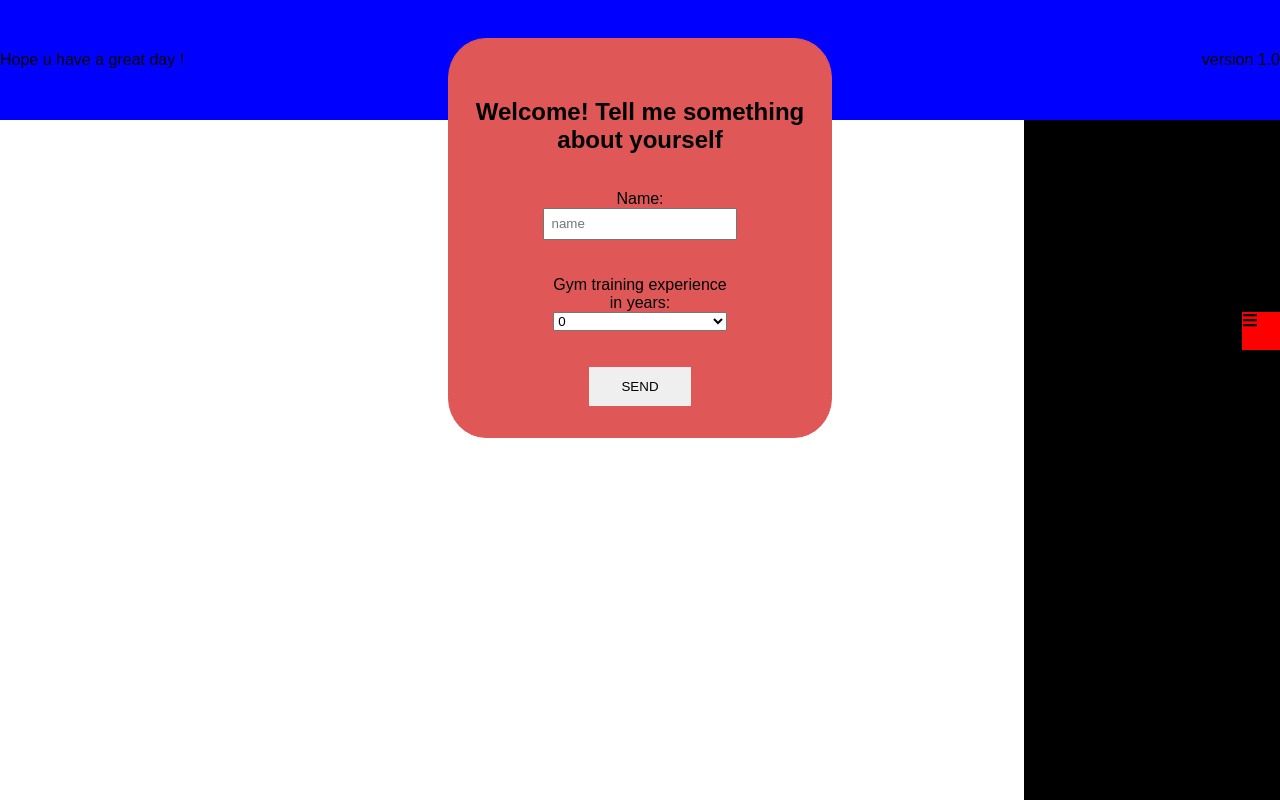
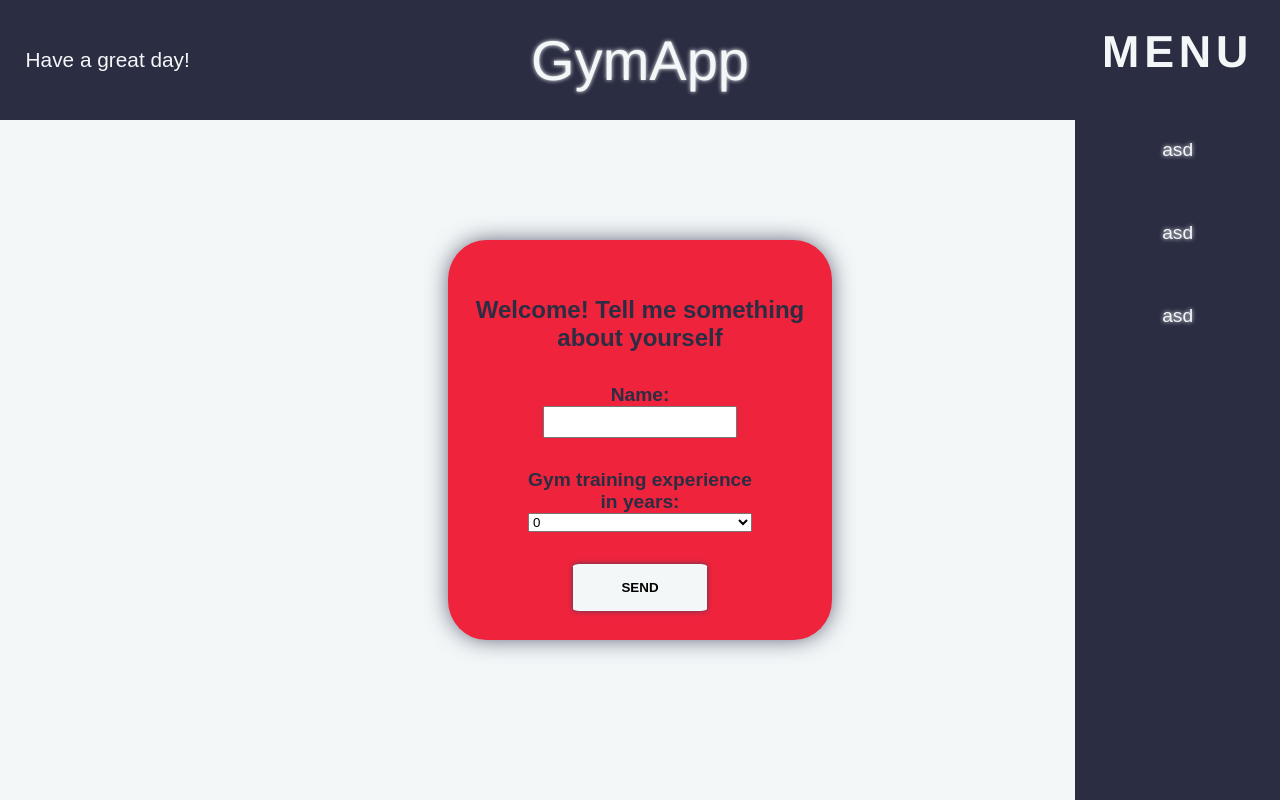
Before and after one commit to kacper51011/Gym-app-in-react, a React (Create React App) app: page / in a window 1280 px wide. Built offline with nearby package versions, Linux system fonts and the light colour scheme.

Commit message:
adding more css

```diff
--- a/src/App.css
+++ b/src/App.css
@@ -1,4 +1,10 @@
 /* global */
+:root {
+  --primary-color: #2b2d42;
+  --text-color: #f3f7f8;
+  --second-color: #8d99ae;
+  --third-color: #ef233c;
+}
 
 * {
   font-family: sans-serif;
@@ -6,6 +12,7 @@
 
 body {
   min-height: 100vh;
+  background-color: var(--text-color);
 }
 
 /* modal and form inside */
@@ -15,23 +22,37 @@ body {
   min-width: 30vw;
   max-width: 50vw;
   min-height: 50vh;
-  margin-top: 3vw;
+  top: 30vh;
   display: flex;
   flex-direction: column;
   justify-content: space-around;
   align-items: center;
-
-  border: 0.1rem solid rgb(223, 87, 87);
+  box-shadow: 0px 0px 24px -3px rgba(66, 68, 90, 1);
   border-radius: 10%;
-  background-color: rgb(223, 87, 87);
+  background-color: var(--third-color);
+  color: var(--primary-color);
+  font-weight: bold;
 
   text-align: center;
   font-family: sans-serif;
 }
 .modalForm > button {
-  padding: 0.75rem 2rem;
+  padding: 1rem 3rem;
   margin-bottom: 1vw;
+  border-radius: 5%;
+  font-weight: bold;
   border: 0;
+  box-shadow: 0px 0px 5px 0px rgba(66, 68, 90, 1);
+  background-color: #f3f7f8;
+}
+
+.modalForm > button:hover {
+  background-color: #b2bcce;
+  cursor: pointer;
+}
+.modalForm > button:active {
+  background-color: var(--text-color);
+  box-shadow: 0px 0px 0px 0px;
 }
 
 .modalForm > h2 {
@@ -42,44 +63,75 @@ body {
   display: flex;
   flex-direction: column;
   max-width: 90%;
+  font-size: 1.2rem;
+}
+.modalForm > span {
+  font-size: 0.3rem;
 }
 
 .text--input {
   padding: 0.5vw;
 }
 .modalForm > select {
-  padding: 0.5vw;
+  padding: 1rem 0;
 }
 
 /* header */
 
 .header {
-  height: 15vh;
   display: flex;
-  flex-direction: row;
   justify-content: space-between;
   align-items: center;
-  background-color: blue;
+  height: 15vh;
+  background-color: var(--primary-color);
+  color: #f3f7f8;
   width: 100vw;
+}
+.greeting {
+  font-size: 1.3rem;
+  margin-left: 2vw;
+}
+
+.header--title {
+  position: absolute;
+  left: 50%;
+  transform: translateX(-50%);
+  font-size: 3.5rem;
+  font-family: "Franklin Gothic Medium", "Arial Narrow", Arial, sans-serif;
+  text-shadow: 0px 0px 4px var(--text-color);
 }
 
 /* navbar */
 
 .navbar {
-  position: absolute;
+  position: fixed;
   right: 0;
-  width: 20vw;
-  top: 15vh;
-  height: 85vh;
-  background-color: black;
+  top: 0;
+  width: 16vw;
+  height: 100vh;
+  display: flex;
+  flex-direction: column;
+  align-items: center;
+  flex-basis: auto;
+  background-color: var(--primary-color);
 }
 
-.navbar--icon {
-  display: block;
-  position: absolute;
-  right: 0vw;
-  top: 15vw;
-  width: 3vw;
-  height: 3vw;
-  background-color: red;
+.menu--title {
+  margin: 2vw 1vw;
+  color: var(--text-color);
+  text-align: center;
+  font-size: calc(0.8rem + 2.5vw);
+  font-family: "Franklin Gothic Medium", "Arial Narrow", Arial, sans-serif;
+  font-weight: 600;
+  letter-spacing: 0.3rem;
 }
+.navbar--item {
+  color: var(--text-color);
+  width: 60%;
+  margin-top: 1vw;
+  padding: 1.5rem 0;
+  text-align: center;
+  box-shadow: 30px white;
+  font-size: 1.2rem;
+  text-shadow: 0px 0px 4px var(--text-color);
+}
--- a/src/App.js
+++ b/src/App.js
@@ -1,7 +1,6 @@
 import React, { useState } from "react";
 import ModalForm from "./components/ModalForm";
 import "./App.css";
-import Tool from "./components/Tool";
 import Header from "./components/Header";
 import Navbar from "./components/Navbar";
 
@@ -20,7 +19,6 @@ function App() {
           setData={setPersonData}
         ></ModalForm>
       )}
-      {person && <Tool name={person.name} time={person.gymExp}></Tool>}
     </div>
   );
 }
--- a/src/components/Header.js
+++ b/src/components/Header.js
@@ -1,12 +1,13 @@
 import React from "react";
-import "./header.css";
 
 const Header = ({ person }) => {
   return (
     <div className="header">
-      <div> Hope u have a great day {person ? person : "!"}</div>
-      <div> cośtam cośtam</div>
-      <div> version 1.0</div>
+      <div className="greeting">
+        Have a great day{person ? ", " + person + "!" : "!"}
+      </div>
+      <div className="header--title"> GymApp</div>
+      <div></div>
     </div>
   );
 };
--- a/src/components/ModalForm.js
+++ b/src/components/ModalForm.js
@@ -41,7 +41,6 @@ function ModalForm({ modalVis, setData }) {
               type="text"
               name="name"
               id="name"
-              placeholder="name"
               className="text--input"
               onChange={handleChange}
               value={values.name}
--- a/src/components/Navbar.js
+++ b/src/components/Navbar.js
@@ -3,9 +3,12 @@ import * as faIcon from "react-icons/fa";
 
 function Navbar() {
   return (
-    <div className="navbar">
-      <div className="navbar--icon">
-        <faIcon.FaBars />
+    <div>
+      <div className="navbar">
+        <div className="menu--title">MENU</div>
+        <div className="navbar--item">asd</div>
+        <div className="navbar--item">asd</div>
+        <div className="navbar--item">asd</div>
       </div>
     </div>
   );
--- a/src/components/Tool.js
+++ /dev/null
@@ -1,7 +0,0 @@
-export default function Tool(props) {
-  return (
-    <h1>
-      jestem piermuczony {props.name}, ćwiczę {props.time} lat
-    </h1>
-  );
-}
--- a/src/components/header.css
+++ /dev/null
@@ -1,8 +0,0 @@
-header {
-  height: 15vh;
-  display: flex;
-  flex-direction: row;
-  justify-content: space-between;
-  background-color: blue;
-  width: 100vw;
-}
```
